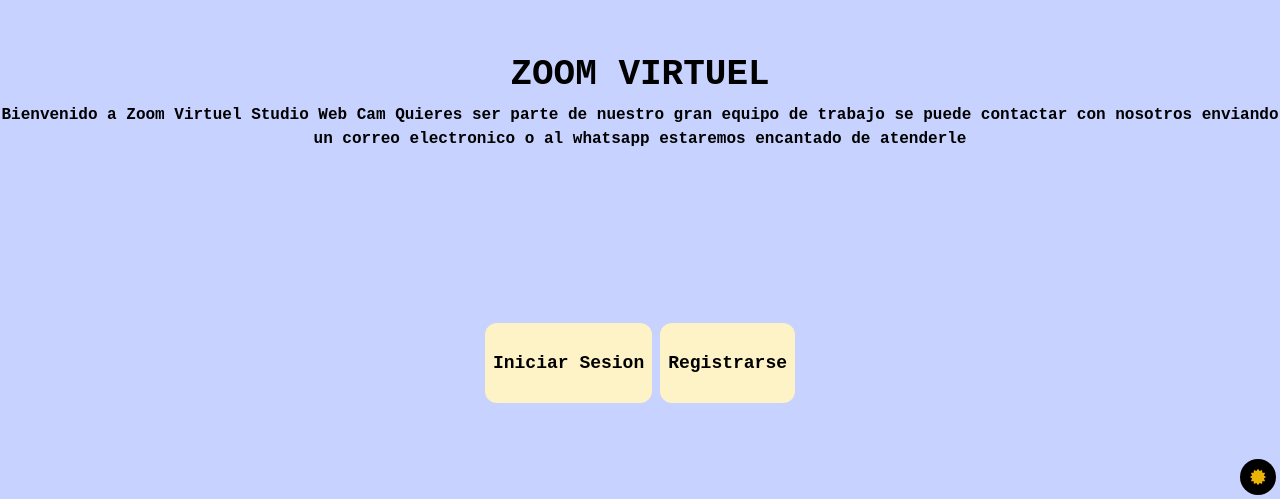
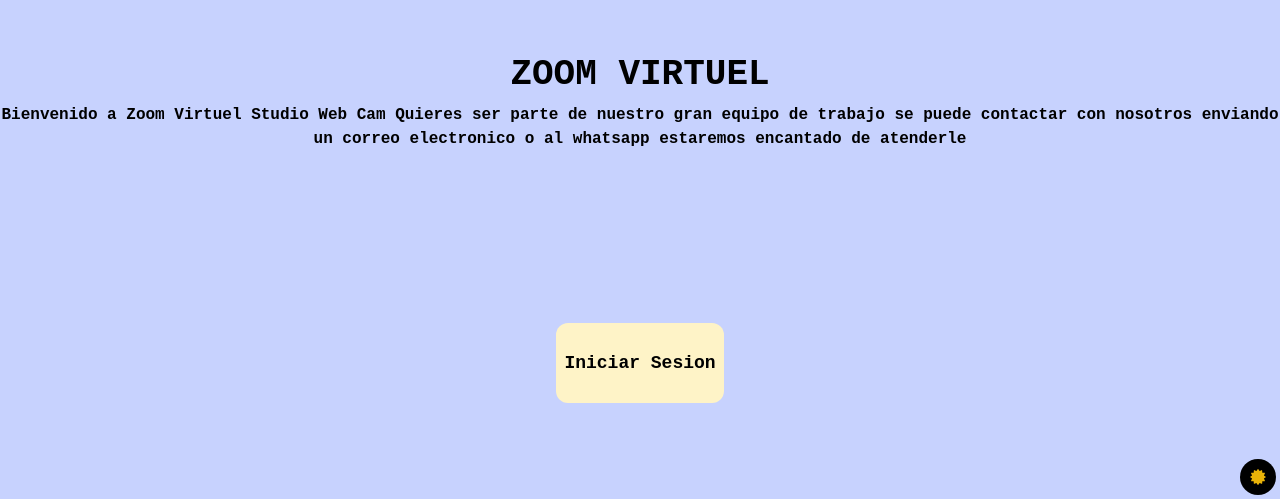
Before and after one commit to ZoomVirtuelst8/frontend, a React (Vite) app: page / in a window 1280 px wide. Shown: the part 301-800 px from the top of the page. Built offline with nearby package versions, Linux system fonts and the light colour scheme; no server answers.

Commit message:
registro

```diff
--- a/src/components/view/Login.jsx
+++ b/src/components/view/Login.jsx
@@ -22,9 +22,9 @@ const Login = () => {
         <Link to="/signIn">
           <button className="btnslogin">Iniciar Sesion</button>
         </Link>
-        <Link to="/registro">
+        {/* <Link to="/registro">
           <button className="btnslogin">Registrarse</button>
-        </Link>
+        </Link> */}
       </div>
     </div>
   );
```
